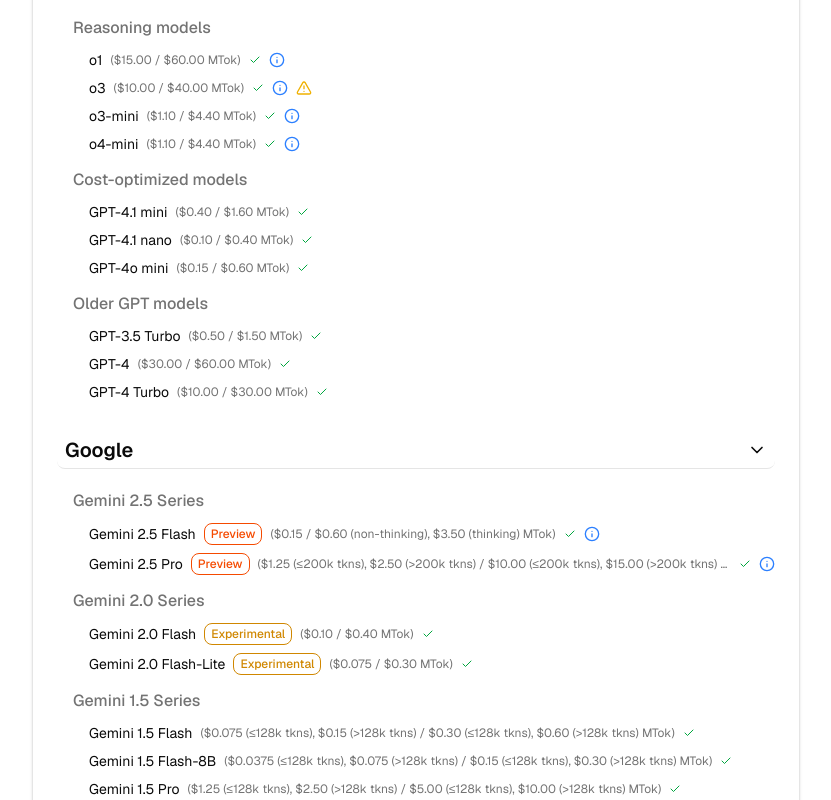
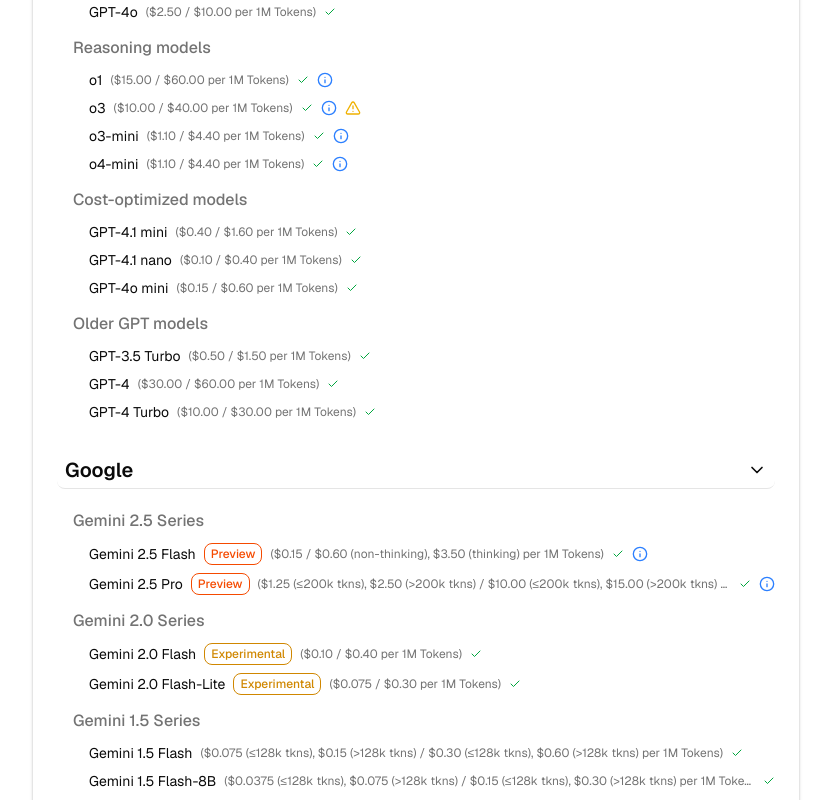
Before and after one commit to hughCulling/two-ais, a Next.js app: page / in a window 1280 px wide. Shown: the part 1200-2000 px from the top of the page, without its empty margins (224-1055 px from the left). Built offline with nearby package versions, Linux system fonts and the light colour scheme; no server answers.

Commit message:
Changed TTS pricing

```diff
--- a/src/app/page.tsx
+++ b/src/app/page.tsx
@@ -507,6 +507,9 @@ export default function Page() {
                                     <BrainCircuit className="mr-2 h-5 w-5" />
                                     {t.page_AvailableLLMsTitle}
                                 </CardTitle>
+                                <p className="text-xs text-muted-foreground text-center mt-1">
+                                    Prices last verified on 2025-06-04
+                                </p>
                             </CardHeader>
                             <CardContent className="space-y-6">
                                 {Object.entries(groupedLLMsByProvider).map(([providerName, providerModels]: [string, LLMInfo[]]) => {
@@ -561,7 +564,7 @@ export default function Page() {
                                                                             <TruncatableNote noteText={llm.pricing.note} />
                                                                         ) : (
                                                                             <span className="text-xs text-muted-foreground">
-                                                                                (${formatPrice(llm.pricing.input)} / ${formatPrice(llm.pricing.output)} MTok)
+                                                                                (${formatPrice(llm.pricing.input)} / ${formatPrice(llm.pricing.output)} per 1M Tokens)
                                                                             </span>
                                                                         )}
                                                                         {isLanguageSupported(llm.provider, language.code, llm.id) ? (
--- a/src/lib/models.ts
+++ b/src/lib/models.ts
@@ -187,7 +187,7 @@ export const AVAILABLE_LLMS: LLMInfo[] = [
         pricing: {
             input: 1.25,
             output: 10.00,
-            note: '$1.25 (≤200k tkns), $2.50 (>200k tkns) / $10.00 (≤200k tkns), $15.00 (>200k tkns) MTok'
+            note: '$1.25 (≤200k tkns), $2.50 (>200k tkns) / $10.00 (≤200k tkns), $15.00 (>200k tkns) per 1M Tokens'
         },
         apiKeyInstructionsUrl: 'https://aistudio.google.com/app/apikey',
         apiKeySecretName: 'google_ai',
@@ -203,7 +203,7 @@ export const AVAILABLE_LLMS: LLMInfo[] = [
         pricing: {
             input: 0.15,
             output: 3.50,
-            note: '$0.15 / $0.60 (non-thinking), $3.50 (thinking) MTok' // Removed trailing period
+            note: '$0.15 / $0.60 (non-thinking), $3.50 (thinking) per 1M Tokens' // Removed trailing period
         },
         apiKeyInstructionsUrl: 'https://aistudio.google.com/app/apikey',
         apiKeySecretName: 'google_ai',
@@ -241,7 +241,7 @@ export const AVAILABLE_LLMS: LLMInfo[] = [
         pricing: {
             input: 1.25,
             output: 5.00,
-            note: '$1.25 (≤128k tkns), $2.50 (>128k tkns) / $5.00 (≤128k tkns), $10.00 (>128k tkns) MTok'
+            note: '$1.25 (≤128k tkns), $2.50 (>128k tkns) / $5.00 (≤128k tkns), $10.00 (>128k tkns) per 1M Tokens'
         },
         apiKeyInstructionsUrl: 'https://aistudio.google.com/app/apikey',
         apiKeySecretName: 'google_ai',
@@ -256,7 +256,7 @@ export const AVAILABLE_LLMS: LLMInfo[] = [
         pricing: {
             input: 0.075,
             output: 0.30,
-            note: '$0.075 (≤128k tkns), $0.15 (>128k tkns) / $0.30 (≤128k tkns), $0.60 (>128k tkns) MTok'
+            note: '$0.075 (≤128k tkns), $0.15 (>128k tkns) / $0.30 (≤128k tkns), $0.60 (>128k tkns) per 1M Tokens'
         },
         apiKeyInstructionsUrl: 'https://aistudio.google.com/app/apikey',
         apiKeySecretName: 'google_ai',
@@ -271,7 +271,7 @@ export const AVAILABLE_LLMS: LLMInfo[] = [
         pricing: {
             input: 0.0375,
             output: 0.15,
-            note: '$0.0375 (≤128k tkns), $0.075 (>128k tkns) / $0.15 (≤128k tkns), $0.30 (>128k tkns) MTok'
+            note: '$0.0375 (≤128k tkns), $0.075 (>128k tkns) / $0.15 (≤128k tkns), $0.30 (>128k tkns) per 1M Tokens'
         },
         apiKeyInstructionsUrl: 'https://aistudio.google.com/app/apikey',
         apiKeySecretName: 'google_ai',
```
Also changed, not shown: src/lib/tts_models.ts (+17 -17 lines).
